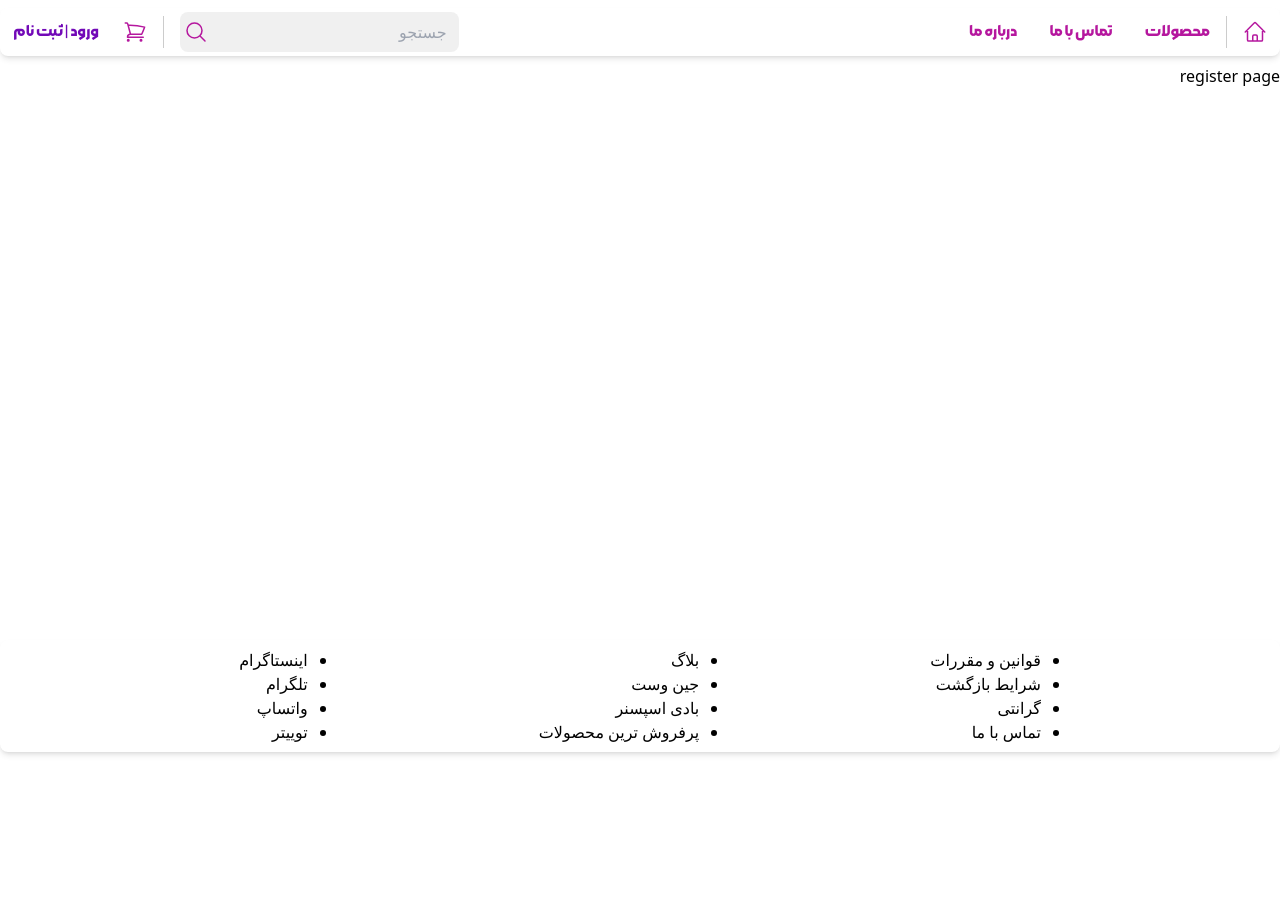
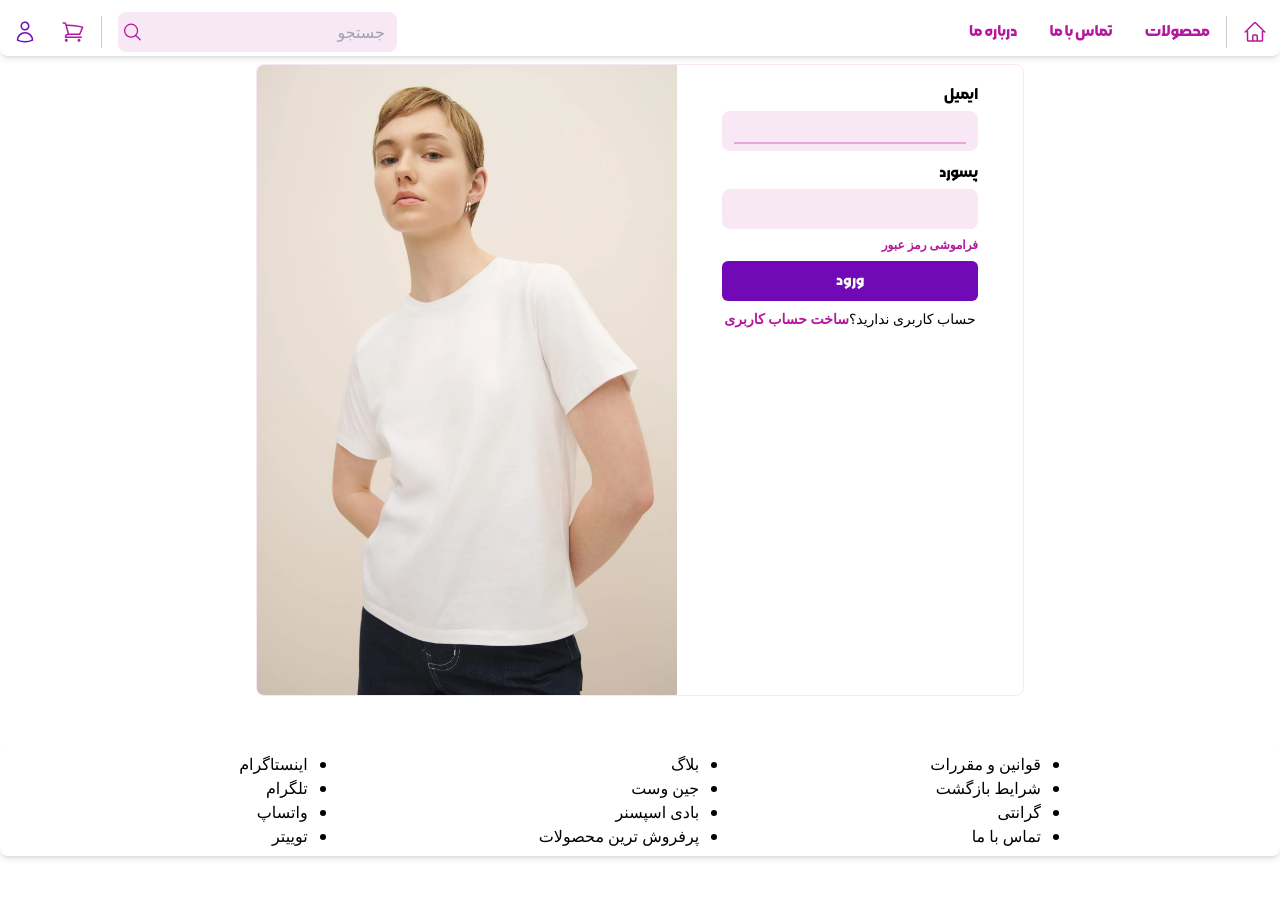
Before and after one commit to alirezza96/mshop, a Next.js app: page /register in a window 1280 px wide. Shown: the top 898 px of the page. Before the commit the page ends 800 px from the top, so only its background shows below. Built offline with nearby package versions, Linux system fonts and the light colour scheme.

Commit message:
modified register page styles

```diff
--- a/src/app/components/modules/form.jsx
+++ b/src/app/components/modules/form.jsx
@@ -5,19 +5,40 @@ import Link from "next/link"
 export const Button = ({ children, className, ...rest }) => {
     // return <button {...rest} className={`button transition-colors ${className}`}>{children}</button>
     return (
-        <button {...rest} className={`text-Fuchsia hover:bg-Purple/10 hover:text-Purple rounded-xl p-2 ${className}`}>{children}</button>
+        <button {...rest} className={` text-Fuchsia hover:bg-Purple/10 hover:text-Purple rounded-xl p-2 ${className}`}>{children}</button>
     )
 }
 
 
-export const Input = ({ children, className, ...rest }) => {
+export const Input = ({ children, className, label, ...rest }) => {
+    return rest.type === "submit" ?
+        (
+            <input {...rest}
+                className="w-full bg-Purple hover:bg-dark-purple text-white p-2 my-1 rounded-md min-w-24 cursor-pointer font-morabba"
+            />
+        )
+        : rest.type === "textArea" ? (
+            <div >
+                <label className="block">{label}</label>
+                <input {...rest} />
+            </div>
+        )
+            :
 
-    return (
-        <>
-            <label>{children}</label>
-            <input {...rest} className={`${className} ${rest.type == "submit" ? "button cursor-pointer focus-visible:outline-dashed" : ""}`} />
-        </>
-    )
+            (
+                <div>
+                    <label className="font-morabba">
+                        {label}
+                    </label>
+                    <div
+                        className={`h-10 flex  items-center justify-between px-1  bg-Fuchsia/10 my-1  rounded-lg ${className}`} >
+                        <input {...rest}
+                            className="w-full mx-2  bg-transparent outline-none focus-visible:border-b-2 border-Fuchsia/30 font-dana" />
+                        {children}
+                    </div>
+                </div>
+
+            )
 }
 
 export const InputRadio = ({ className, ...rest }) => {
--- a/src/app/components/templates/layout/Navbar.jsx
+++ b/src/app/components/templates/layout/Navbar.jsx
@@ -55,8 +55,8 @@ const Navbar = () => {
                         <Button >
                             <UserIcon className="w-6 h-6" />
                         </Button>
-                        : <NavLink href="/register">
-                            ورود | ثبت نام
+                        : <NavLink href="/register" className="block">
+                            <UserIcon className="w-6 h-6 " />
                         </NavLink>
                 }
             </div>
--- a/src/app/components/templates/layout/Searchbar.jsx
+++ b/src/app/components/templates/layout/Searchbar.jsx
@@ -18,16 +18,15 @@ const Searchbar = ({ className }) => {
     }, 500)
     return (
         <div className={`bg-white px-2 ${className}`}>
-            <div
-                className="h-10 flex  items-center px-1  bg-gray/30 my-1  rounded-lg " >
-                <Input
-                    placeholder="جستجو"
-                    name="search" type="search"
-                    defaultValue={searchParams.get("q")?.toString()}
-                    onChange={e => handelSearch(e.target.value)}
-                    className="flex-grow bg-transparent mx-2 outline-none focus-visible:border-b-2 border-Fuchsia/30 font-dana" />
+            <Input
+                placeholder="جستجو"
+                name="search" type="search"
+                defaultValue={searchParams.get("q")?.toString()}
+                onChange={e => handelSearch(e.target.value)}
+            >
                 <MagnifyingGlassIcon className="w-6 h-6 text-Fuchsia" />
-            </div>
+
+            </Input>
         </div>
     )
 }
--- /dev/null
+++ b/src/app/components/templates/register/RegisterForm.jsx
@@ -0,0 +1,41 @@
+"use client"
+import Link from "next/link"
+import { Input } from "@/app/components/modules/form"
+const RegisterForm = () => {
+  return (
+    <form className="py-4 space-y-2 min-w-64 max-w-80 mx-auto">
+      <Input
+        type="email"
+        className="bg-Fuchsia/10 text-ltr "
+        label="ایمیل"
+        autoFocus
+        required
+        autoSave
+
+      />
+      <Input
+        type="password"
+        className="bg-Fuchsia/10 text-ltr"
+        label="پسورد"
+        required
+        minLength="4"
+        maxLength="8"
+      />
+      <Link href={"#"} className="text-Fuchsia font-bold block text-xs">
+        فراموشی رمز عبور
+      </Link>
+      <Input type="submit" value="ورود" />
+      <div className="text-sm text-center ">
+        <span>
+          حساب کاربری ندارید؟
+          <Link href={"#"} className="text-Fuchsia font-bold">
+            ساخت حساب کاربری
+          </Link>
+        </span>
+      </div>
+
+    </form>
+  )
+}
+
+export default RegisterForm
--- a/src/app/products/[productId]/page.jsx
+++ b/src/app/products/[productId]/page.jsx
@@ -1,12 +1,10 @@
-"use client"
 import Breadcrumb from "@/app/components/modules/Breadcrumb"
 import Image from "next/image"
 import cover from "/public/products/01.webp"
-import { Button, InputRadio } from "@/app/components/modules/form"
+import {  InputRadio } from "@/app/components/modules/form"
 import { HeartIcon } from "@heroicons/react/24/outline"
 import { formatCurrency } from "@/app/lib/utils"
 import Counter from "@/app/components/modules/Counter"
-import { useState } from "react"
 const breadcrumbs = [
     { fa: "پوشاک", eng: "wear" },
     { fa: "زنانه", eng: "womans" },
@@ -20,7 +18,7 @@ const sizes = [
 ]
 const page = () => {
     const like = true
-    const [totalPrice, setTotalPrice] = useState(1_180_000)
+    const totalPrice = 1_180_000
     return (
         <div>
             <Breadcrumb breadcrumbs={breadcrumbs} />
--- a/src/app/register/page.jsx
+++ b/src/app/register/page.jsx
@@ -1,7 +1,20 @@
+
+import cover from "/public/products/01.webp"
+import Image from "next/image"
+import RegisterForm from "../components/templates/register/RegisterForm"
 const page = () => {
-    return(
-        <div>
-            register page
+    return (
+        <div className="max-w-screen-md mx-auto flex justify-between md:border border-solid rounded-lg border-Fuchsia/10 overflow-hidden">
+            <RegisterForm />
+            <div className="hidden md:block bg-Fuchsia/10  ">
+                <Image
+                    src={cover}
+                    alt="image product"
+                    height={560}
+                    width={420}
+                    className="disabled-drag"
+                />
+            </div>
         </div>
     )
 }
```
Also changed, not shown: package.json (+6 -1 lines), 2 other files (tests, documents, lock files or other folders).
